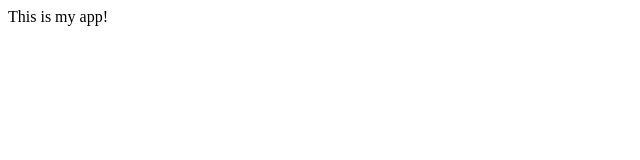
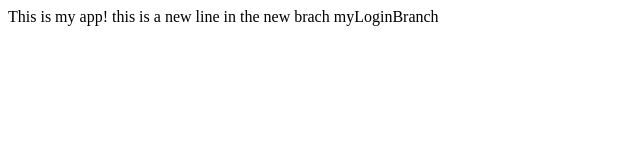
Before and after one commit to Rulx/MyApp, a plain HTML site: page index.html in a window 1280 px wide. Shown: the whole page, without its empty margins (0-640 px from the left). Drawn offline with Linux system fonts and the light colour scheme.

Commit message:
commit message for new branch

```diff
--- a/index.html
+++ b/index.html
@@ -6,6 +6,7 @@
 
 	<body>
 		This is my app!
+		this is a new line in the new brach myLoginBranch
 
 	</body>
 
```
Also changed, not shown: login.html (added, +1 -0 lines).
